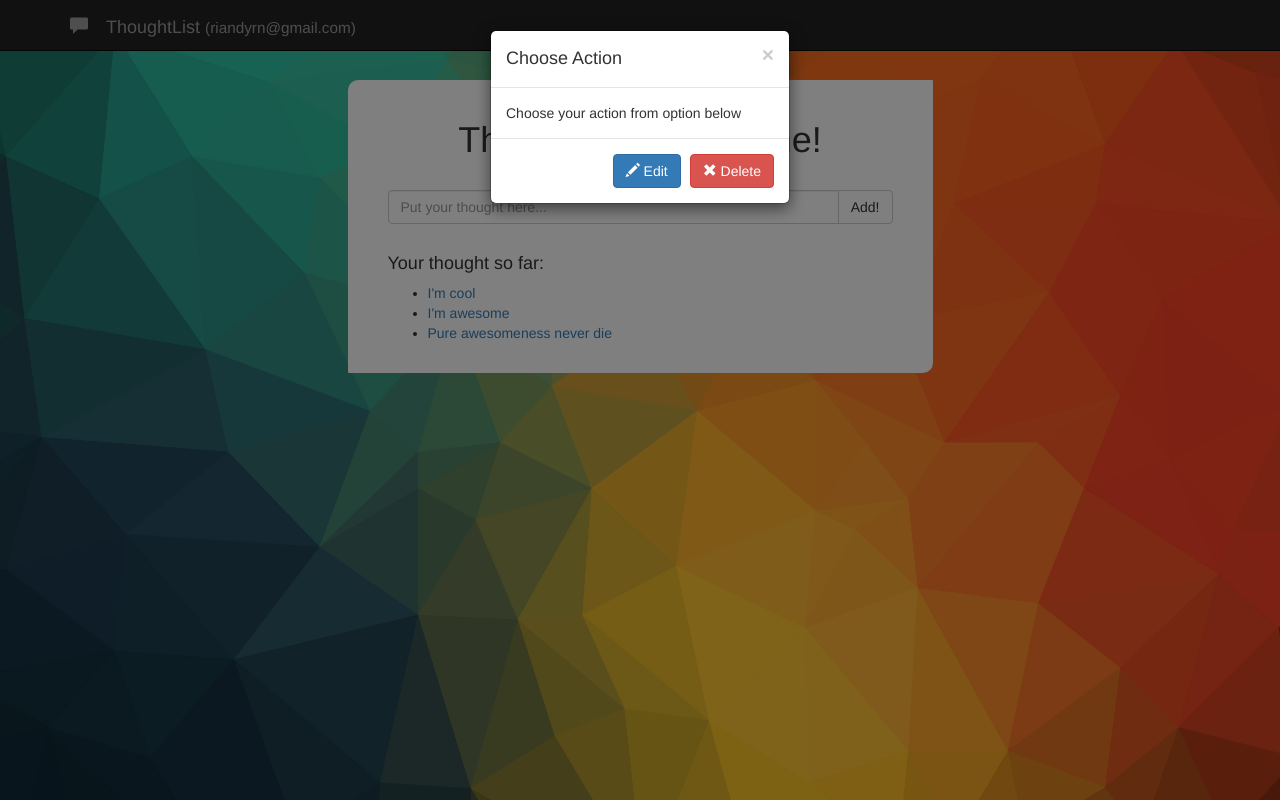
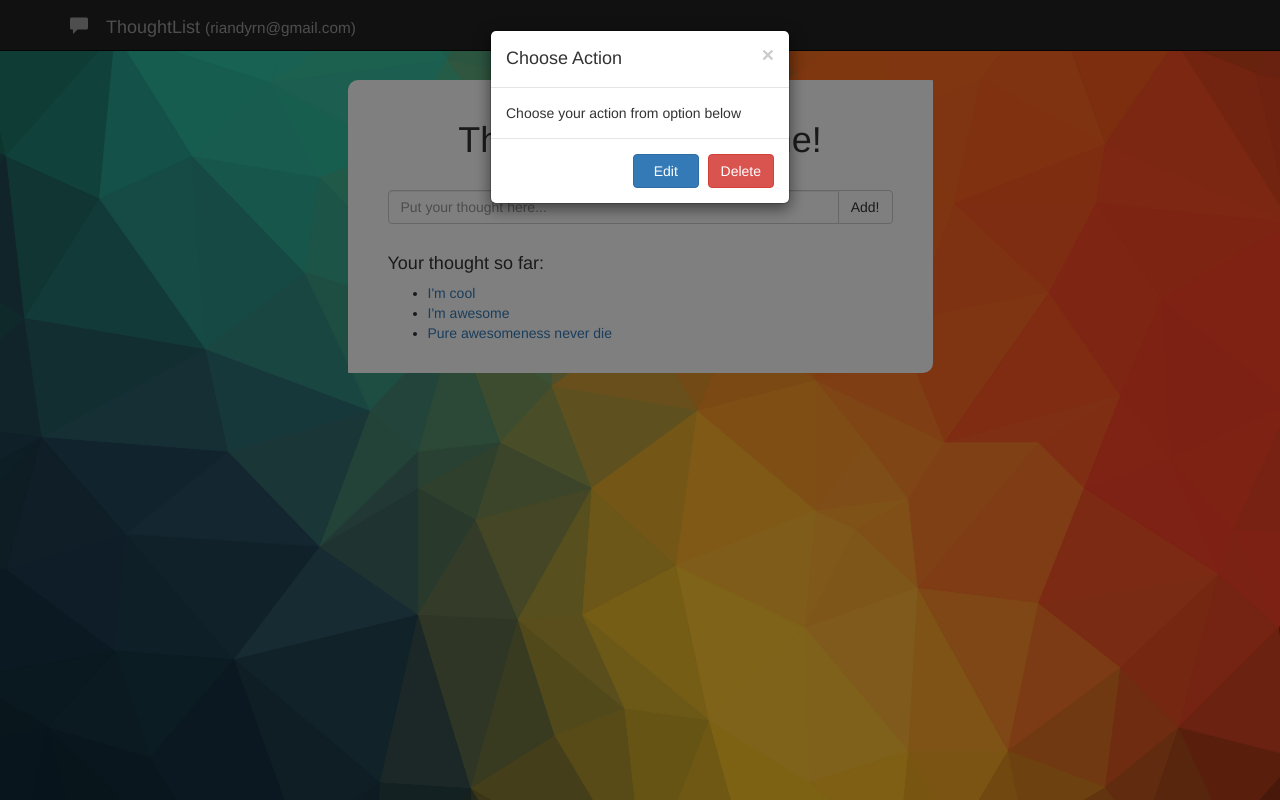
Before and after one commit to riandyrn/ThoughtList, a plain HTML site: page index.html in a window 1280 px wide. Both pictures are taken after a click on the item "I'm cool". Drawn offline with Linux system fonts and the light colour scheme.

Commit message:
Remove glyphicon from edit and delete button in confirmation modal

```diff
--- a/index.html
+++ b/index.html
@@ -99,8 +99,8 @@
 				Choose your action from option below
 			  </div>
 			  <div class="modal-footer">
-				<button type="button" id="btn_edit" class="btn btn-primary"><span class="glyphicon glyphicon-pencil"></span>&nbsp;Edit</button>
-				<button type="button" id="btn_delete" class="btn btn-danger"><span class="glyphicon glyphicon-remove"></span>&nbsp;Delete</button>
+				<button type="button" id="btn_edit" class="btn btn-primary">&nbsp;&nbsp;Edit&nbsp;&nbsp;</button>
+				<button type="button" id="btn_delete" class="btn btn-danger">Delete</button>
 			  </div>
 			</div>
 		  </div>
```
